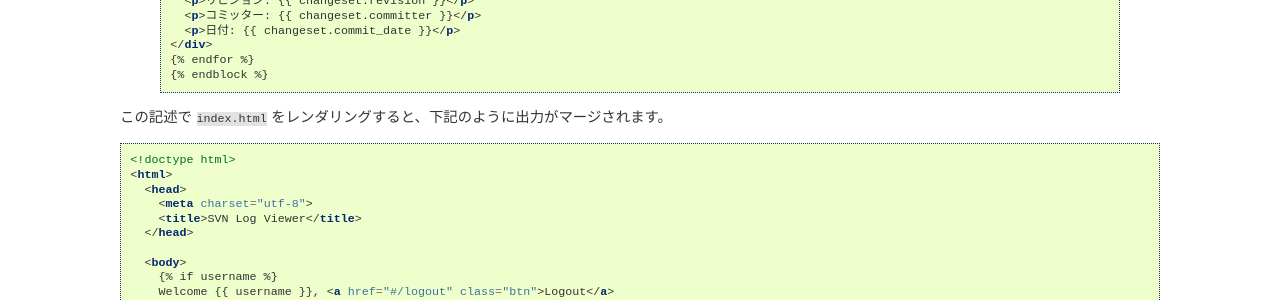
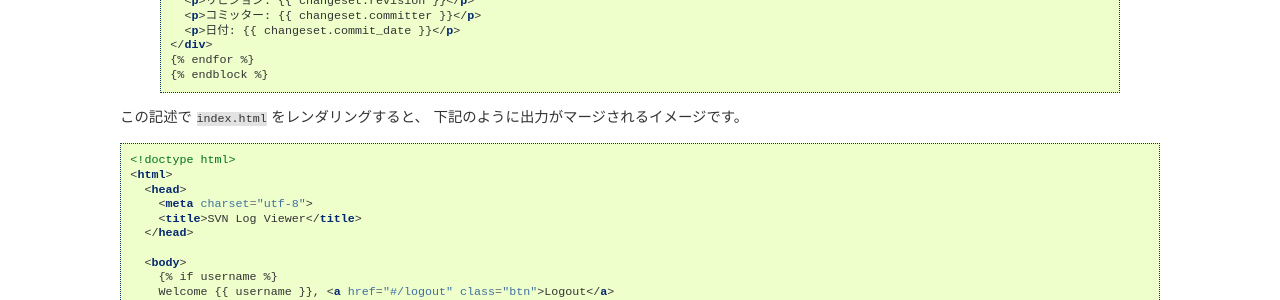
Before and after one commit to skitazaki/python-school-ja, a Sphinx documentation site: the page built from doc/webapps/webapps-5.txt, in a window 1280 px wide. Shown: the part 1642-1942 px from the top of the page. Built offline with Sphinx 7.4.7, drawn with Linux system fonts in a browser that asks for light colours.

Commit message:
fix some wordings

```diff
--- a/doc/webapps/webapps-5.txt
+++ b/doc/webapps/webapps-5.txt
@@ -101,7 +101,8 @@ Django のテンプレートシステムでは、テンプレートを継承さ
         {% endfor %}
         {% endblock %}
 
-この記述で :file:`index.html` をレンダリングすると、下記のように出力がマージされます。
+この記述で :file:`index.html` をレンダリングすると、
+下記のように出力がマージされるイメージです。
 
 .. code-block:: html
 
--- a/doc/webapps/webapps-6.txt
+++ b/doc/webapps/webapps-6.txt
@@ -25,7 +25,7 @@ Apache の後ろに置く
     予め、ソースコード一式をサーバに配置し、virtualenv の環境を整えてください。
 
 flup_ というモジュールを使って AJP 互換で動作させます。
-まずは :command:`pip` を使ってインストールします。
+まずは :command:`pip` を使ってインストールします。 ::
 
     $ cat <<EOF >>requirements.txt
     > Django=1.3.1
```
